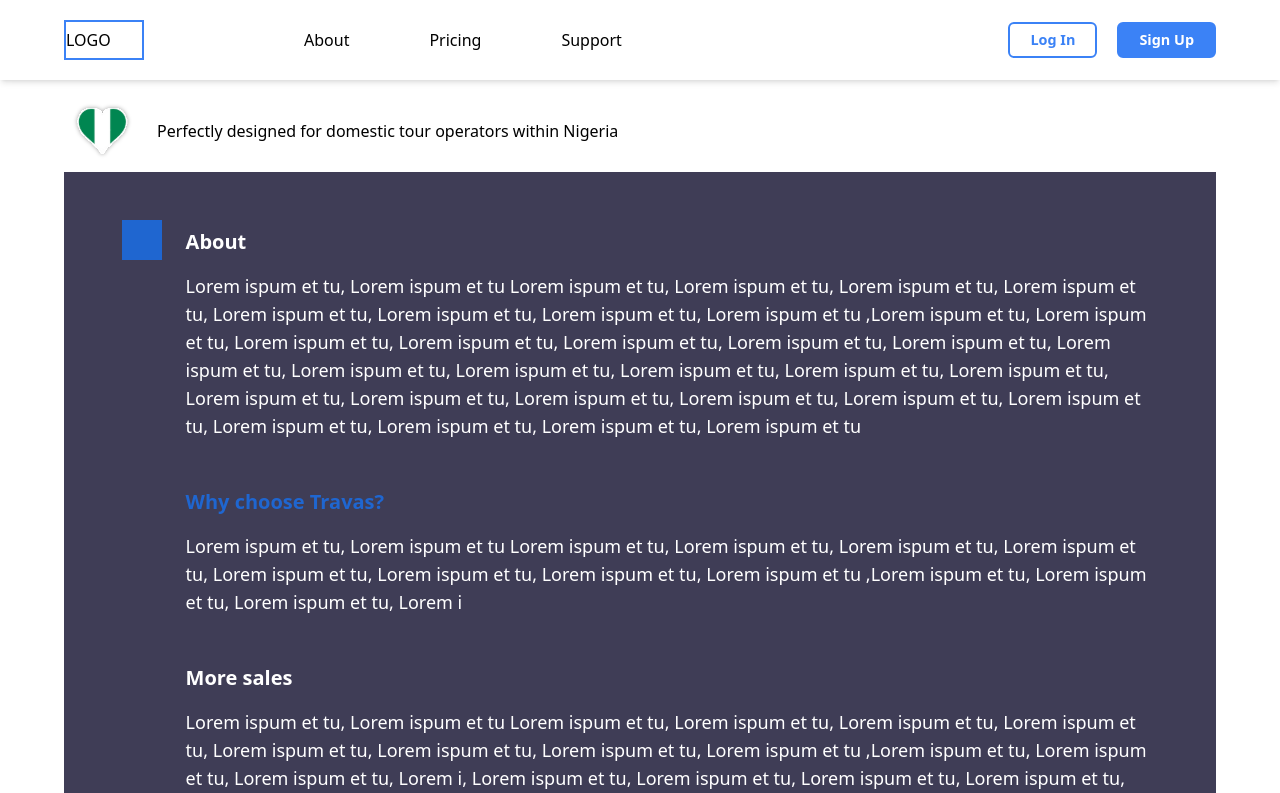
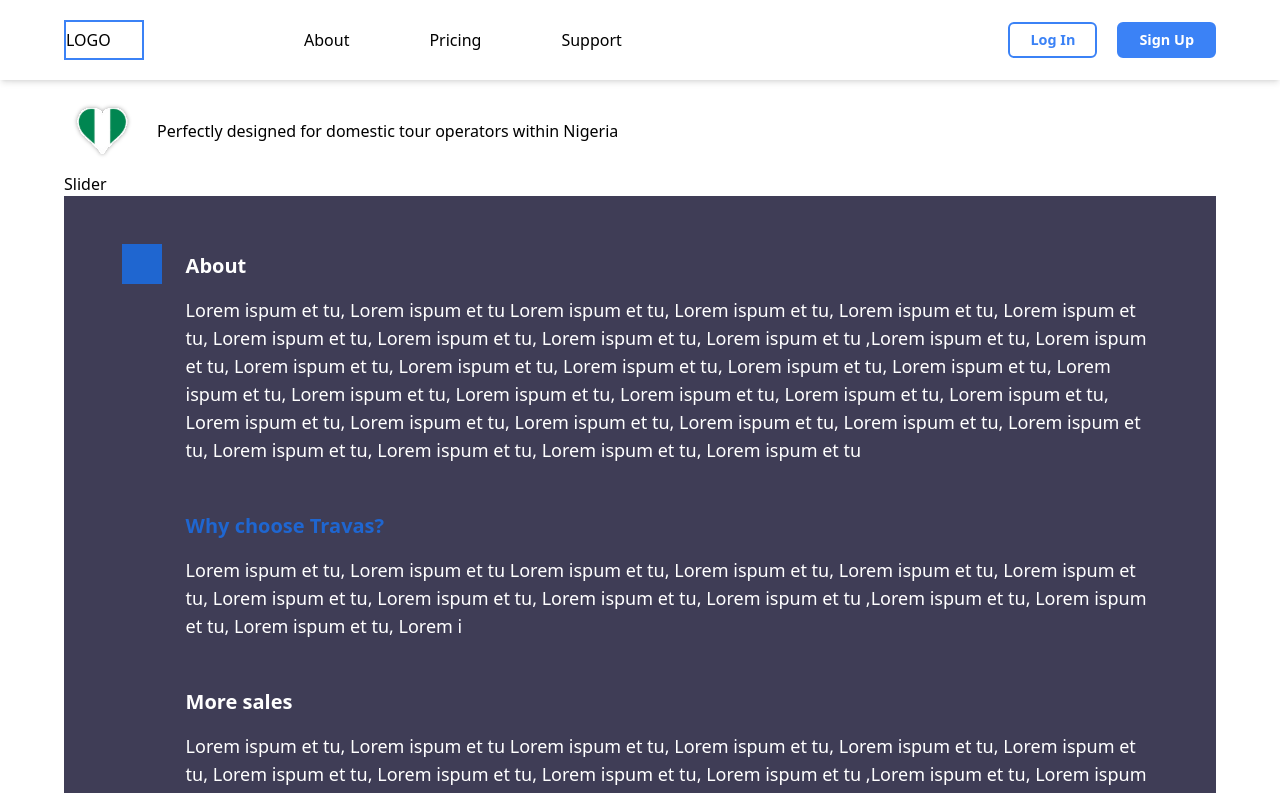
Before and after one commit to olamiidee/travas-operator, a React (Create React App) app: page / in a window 1280 px wide. Shown: the top 793 px of the page. Built offline with nearby package versions, Linux system fonts and the light colour scheme.

Commit message:
created pages

```diff
--- a/src/Main.js
+++ b/src/Main.js
@@ -1,3 +1,5 @@
+import Slider from "./components/Home/Slider";
+
 const Main = () => {
   return (
     <div className="pt-[90px] px-[5%]">
@@ -6,7 +8,7 @@
         <p> Perfectly designed for domestic tour operators within Nigeria</p>
       </div>
       {/* Slider Section */}
-      <div></div>
+      <Slider />
       {/* Slider Section Ends */}
       <div className="bg-[#3F3D56] pt-12 pb-20 space-y-28 mb-16">
         {/* About Section*/}
--- /dev/null
+++ b/src/components/Home/Slider.js
@@ -0,0 +1,7 @@
+import React from "react";
+
+function Slider() {
+  return <div>Slider</div>;
+}
+
+export default Slider;
```
Also changed, not shown: src/pages/About.js (added), src/pages/Home.js (added), src/pages/Pricing.js (added), src/pages/Support.js (added).
